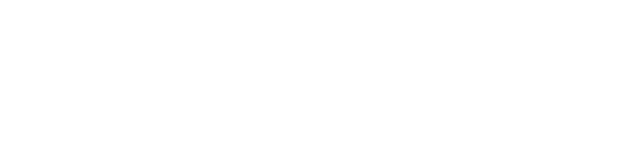
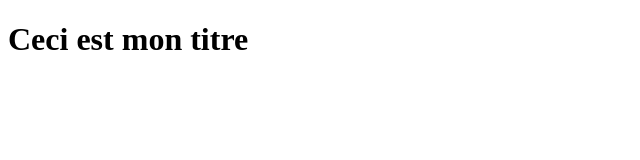
Before and after one commit to ManonGrazio/helloWorld, a plain HTML site: page index.html in a window 1280 px wide. Shown: the whole page, without its empty margins (0-640 px from the left). Drawn offline with Linux system fonts and the light colour scheme.

Commit message:
Ajout d'un titre

```diff
--- a/index.html
+++ b/index.html
@@ -6,6 +6,7 @@
 
   </head>
   <body>
+    <h1>Ceci est mon titre</h1>
 
   </body>
 </html>
```
